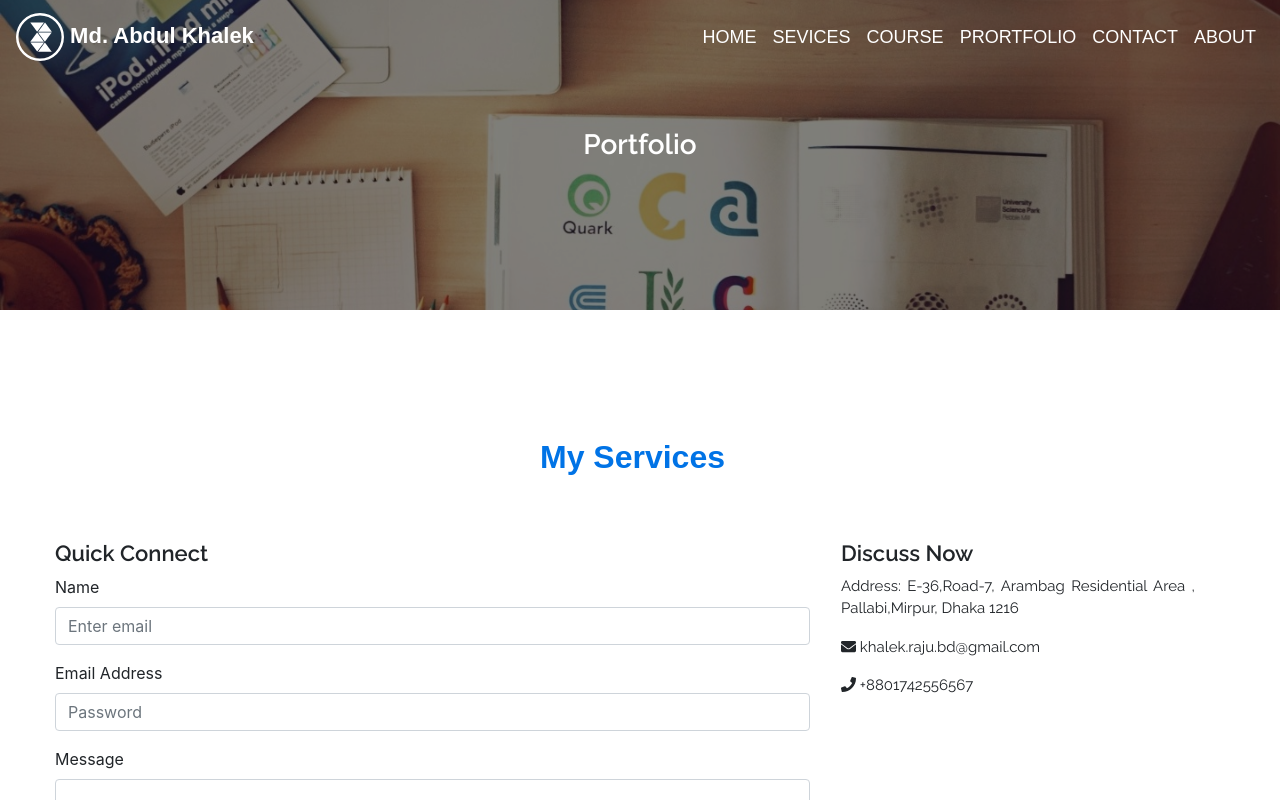
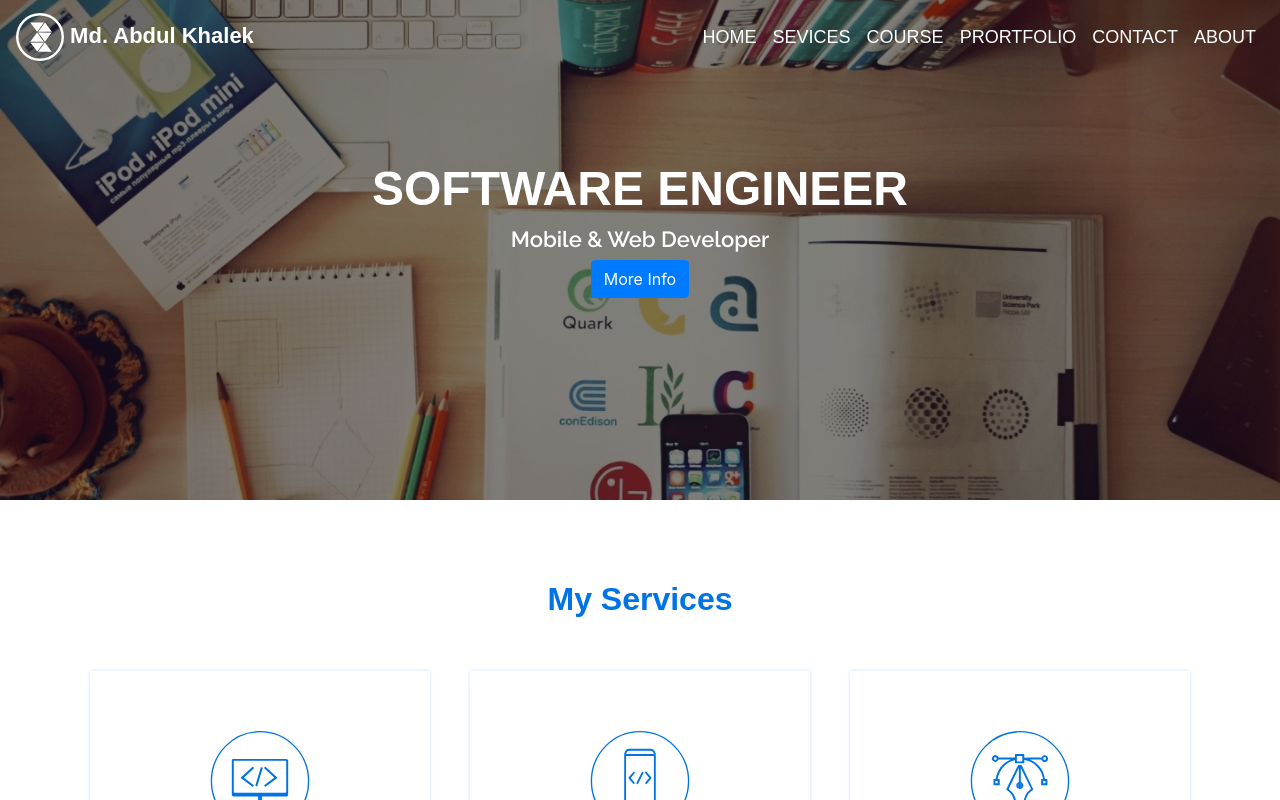
Before and after one commit to A-Khalek/ReactjsProject, a React (Create React App) app: page / in a window 1280 px wide. Shown: the top 800 px of the page. Built offline with nearby package versions, Linux system fonts and the light colour scheme.

Commit message:
Routing with Navigation
Routing with topNavigaton

```diff
--- a/src/App.js
+++ b/src/App.js
@@ -1,16 +1,15 @@
-import React from 'react';
-import ServicePage from "./pages/ServicePage";
+import React, {Fragment} from 'react';
+import {BrowserRouter} from "react-router-dom";
+import AppRoute from "./route/AppRoute";
 
 
 function App() {
   return (
-    <div >
-    <ServicePage/>
-     {/*<TopNavigation/>*/}
-     {/*<PageTop pageTitle="Portfolio"/>*/}
-     {/*<ServicesDescription/>*/}
-     {/* <Footer/>*/}
-    </div>
+    <Fragment>
+        <BrowserRouter>
+          <AppRoute/>
+        </BrowserRouter>
+    </Fragment>
   );
 }
 
--- a/src/component/topNavigation/TopNavigation.js
+++ b/src/component/topNavigation/TopNavigation.js
@@ -4,6 +4,7 @@ import Navbar from "react-bootstrap/Navbar";
 import '../../asset/css/custom.css';
 import whiteLogo from '../../asset/image/navlogo.svg';
 import blueLogo from '../../asset/image/navlogoScroll.svg'
+import {NavLink} from "react-router-dom";
 
 class TopNavigation extends Component {
     constructor() {
@@ -45,12 +46,12 @@ class TopNavigation extends Component {
 
                         </Nav>
                         <Nav>
-                            <Nav.Link className={this.state.navBarFont} href="#deets">HOME</Nav.Link>
-                            <Nav.Link className={this.state.navBarFont} href="#deets">SEVICES</Nav.Link>
-                            <Nav.Link className={this.state.navBarFont} href="#deets">COURSE</Nav.Link>
-                            <Nav.Link className={this.state.navBarFont} href="#deets">PRORTFOLIO</Nav.Link>
-                            <Nav.Link className={this.state.navBarFont} href="#deets">CONTACT</Nav.Link>
-                            <Nav.Link className={this.state.navBarFont} href="#deets">ABOUT</Nav.Link>
+                            <Nav.Link><NavLink className={this.state.navBarFont} to="/">HOME</NavLink></Nav.Link>
+                            <Nav.Link><NavLink className={this.state.navBarFont} to="/services">SEVICES</NavLink></Nav.Link>
+                            <Nav.Link><NavLink className={this.state.navBarFont} to="/course">COURSE</NavLink></Nav.Link>
+                            <Nav.Link><NavLink className={this.state.navBarFont} to="/portfolio">PRORTFOLIO</NavLink></Nav.Link>
+                            <Nav.Link><NavLink className={this.state.navBarFont} to="/contact">CONTACT</NavLink></Nav.Link>
+                            <Nav.Link><NavLink className={this.state.navBarFont} to="/about">ABOUT</NavLink></Nav.Link>
                         </Nav>
                     </Navbar.Collapse>
                 </Navbar>
--- a/src/route/AppRoute.js
+++ b/src/route/AppRoute.js
@@ -5,6 +5,7 @@ import ServicePage from "../pages/ServicePage";
 import CoursePage from "../pages/CoursePage";
 import PortfolioPage from "../pages/PortfolioPage";
 import AboutPage from "../pages/AboutPage";
+import ContactPage from "../pages/ContactPage";
 
 
 class AppRoute extends Component {
@@ -12,14 +13,12 @@ class AppRoute extends Component {
         return (
             <Fragment>
                 <Switch>
-
                     <Route exact path="/" component={HomePage}/>
-                    <Route exact path="services" component={ServicePage}/>
-                    <Route path="course" component={CoursePage}/>
-                    <Route path="portfolio" component={PortfolioPage}/>
-                    <Route path="courses" component={CoursePage}/>
-                    <Route path="about" component={AboutPage}/>
-
+                    <Route exact path="/services" component={ServicePage}/>
+                    <Route exact path="/course" component={CoursePage}/>
+                    <Route exact path="/portfolio" component={PortfolioPage}/>
+                    <Route exact path="/contact" component={ContactPage}/>
+                    <Route exact path="/about" component={AboutPage}/>
                 </Switch>
             </Fragment>
         );
```
